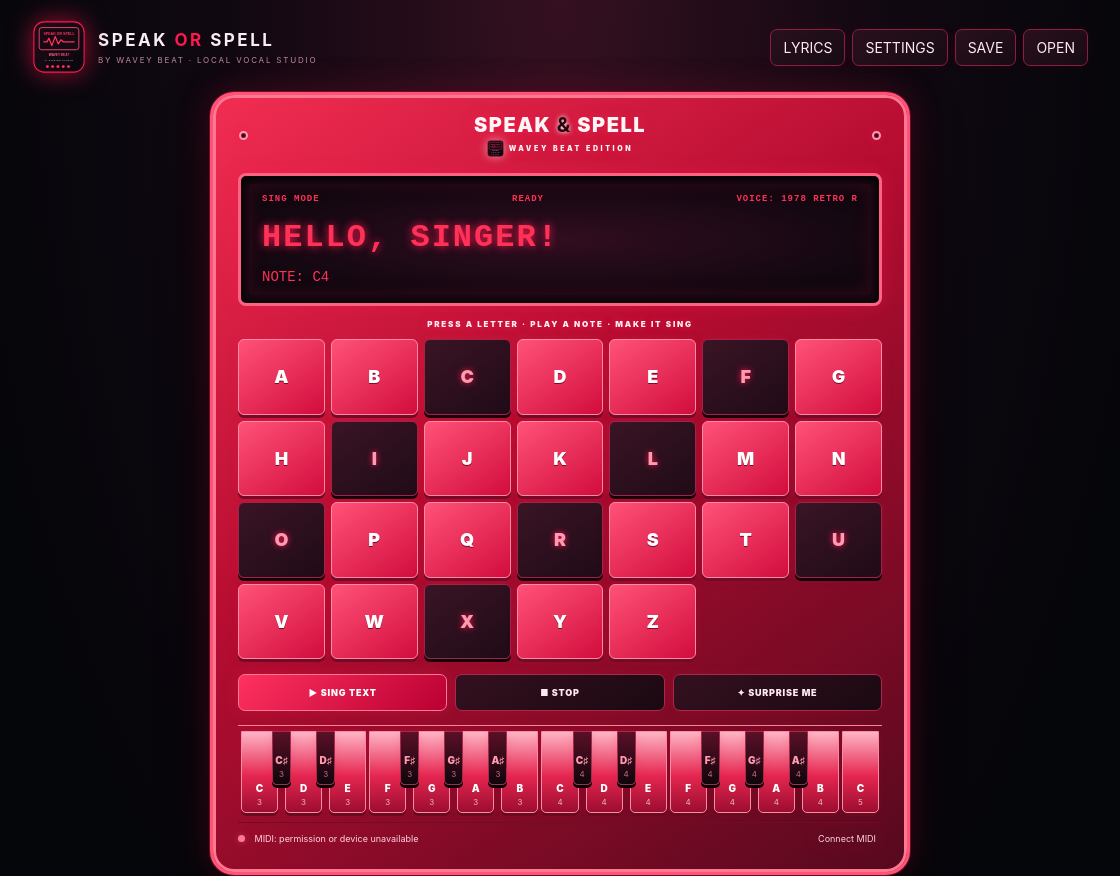
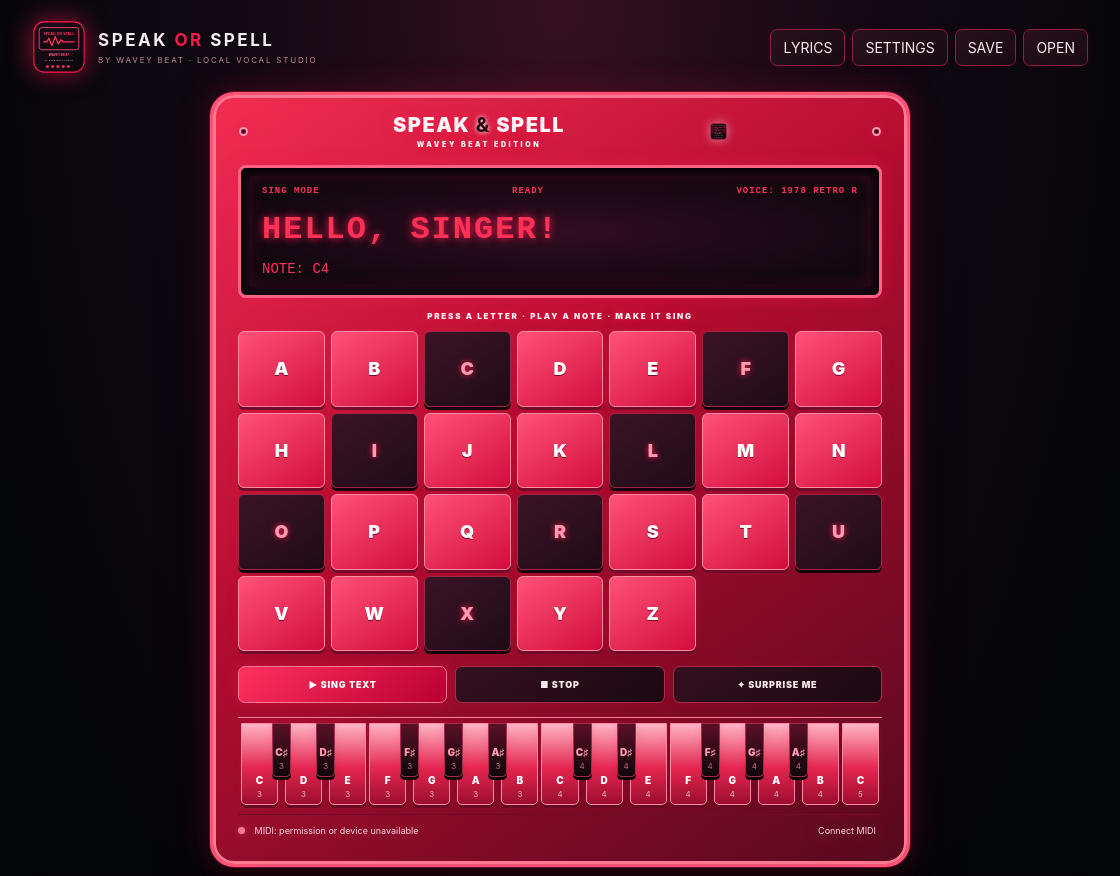
Before and after one commit to thechasellc-spec/Speak-or-Spell-by-Wavey-Beat, an Electron app: page Speak-or-Spell-by-Wavey-Beat.-main/index.html in a window 1120 px wide. Shown: the top 876 px of the page. Drawn offline with Linux system fonts and the light colour scheme.

Commit message:
Make Wavey Beat logo prominent directly on the retro device casing

```diff
--- a/Speak-or-Spell-by-Wavey-Beat.-main/index.html
+++ b/Speak-or-Spell-by-Wavey-Beat.-main/index.html
@@ -25,7 +25,8 @@
     <section class="device">
       <div class="device-top">
         <span class="screw"></span>
-        <div class="device-logo">SPEAK <b>&</b> SPELL <small><img class="device-brand-logo" src="assets/wavey-beat-logo.svg" alt="" /> WAVEY BEAT EDITION</small></div>
+        <div class="device-logo">SPEAK <b>&</b> SPELL <small>WAVEY BEAT EDITION</small></div>
+        <img class="device-brand-logo" src="assets/wavey-beat-logo.svg" alt="Wavey Beat logo" />
         <span class="screw"></span>
       </div>
 
```
